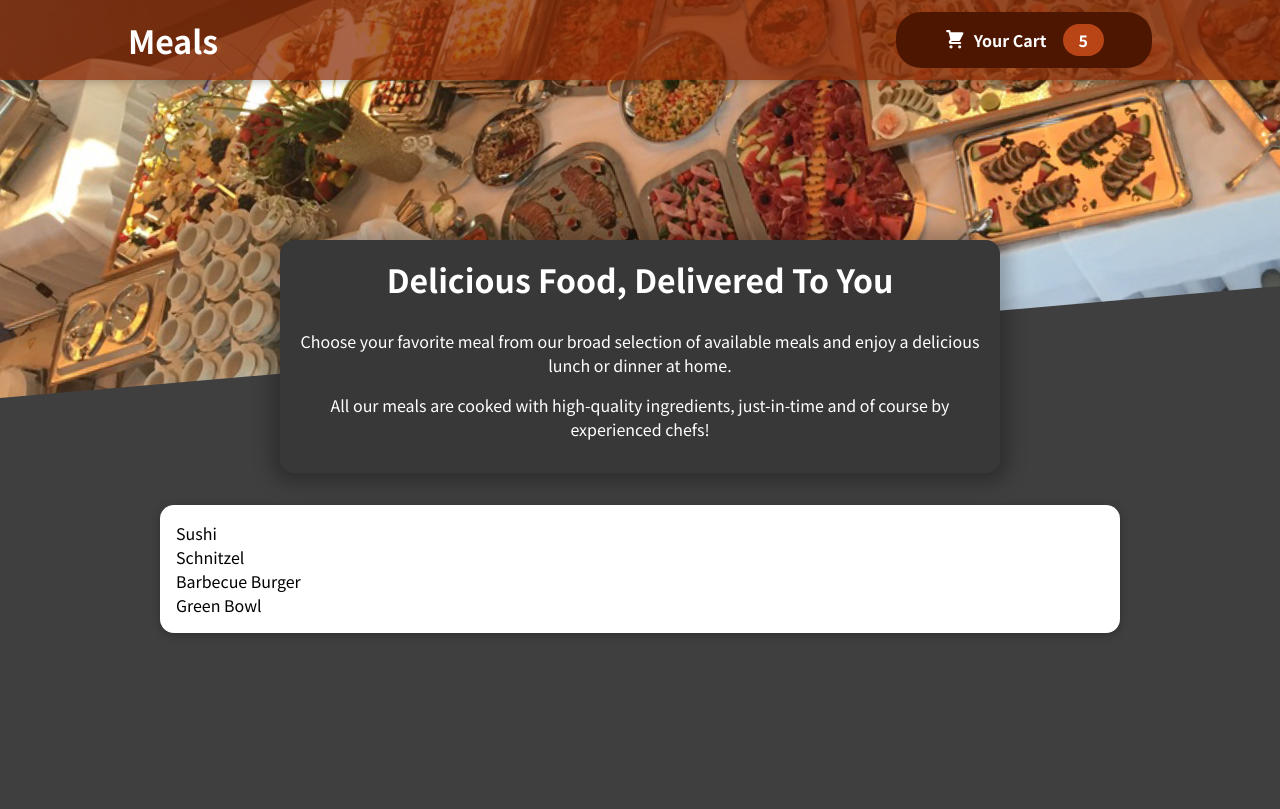
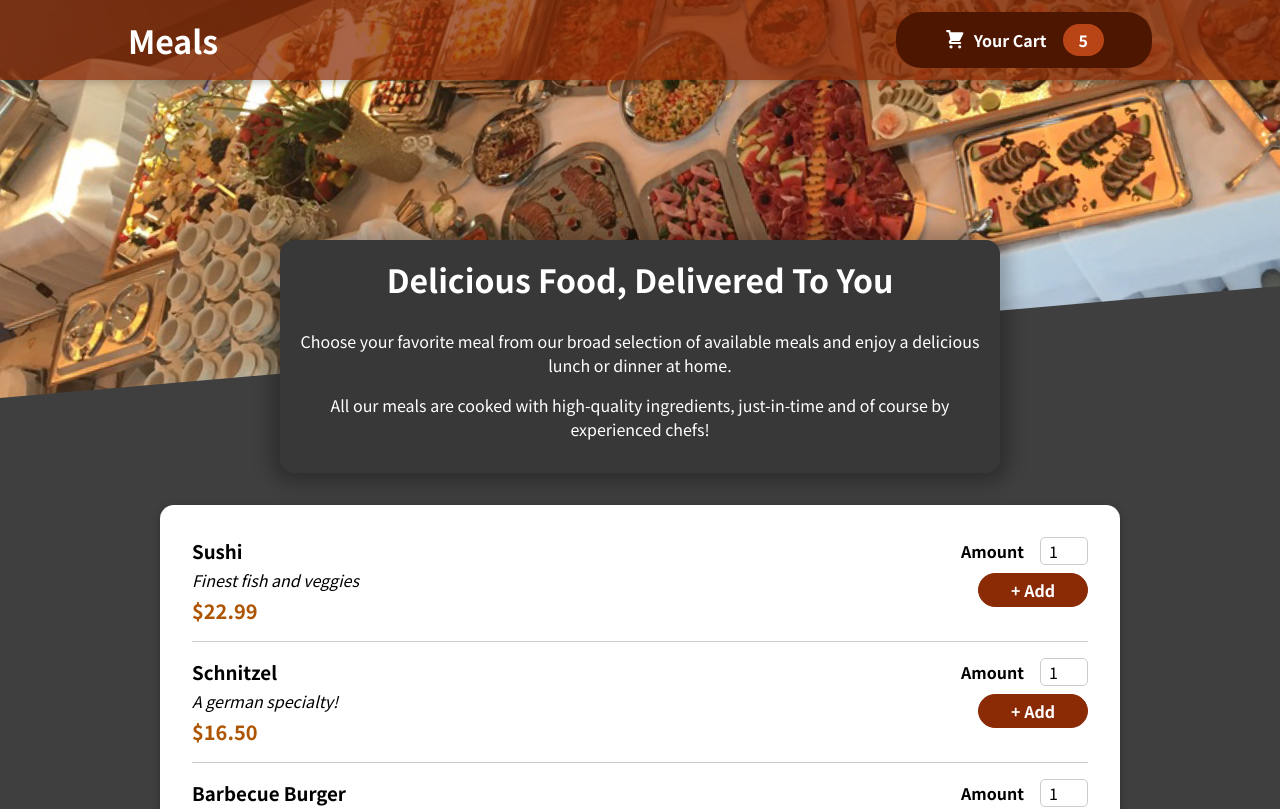
Before and after one commit to NMShihab/react-food-delivery-app, a React (Create React App) app: page / in a window 1280 px wide. Shown: the top 809 px of the page. Built offline with nearby package versions, Linux system fonts and the light colour scheme.

Commit message:
add meal component

```diff
--- a/src/components/Layout/Header.js
+++ b/src/components/Layout/Header.js
@@ -11,7 +11,7 @@
         <HeaderCartButton />
       </header>
       <div className={style_classes["main-image"]}>
-        <img src={mealsImage} />
+        <img src={mealsImage} alt="Meal Cover page" />
       </div>
     </React.Fragment>
   );
--- a/src/components/Meals/AvailableMeals.js
+++ b/src/components/Meals/AvailableMeals.js
@@ -1,6 +1,7 @@
 import React from "react";
 import style_classes from "./AvailableMeals.module.css";
 import Card from "../UI/Card";
+import MealItem from "./MealItem/MealItem";
 
 const DUMMY_MEALS = [
   {
@@ -30,8 +31,16 @@
 ];
 
 const AvailableMeals = () => {
-  const mealList = DUMMY_MEALS.map((meals) => <li>{meals.name}</li>);
-  console.log(mealList);
+  const mealList = DUMMY_MEALS.map((meals) => (
+    <MealItem
+      id={meals.id}
+      key={meals.id}
+      name={meals.name}
+      description={meals.description}
+      price={meals.price}
+    />
+  ));
+
   return (
     <section className={style_classes.meals}>
       <Card>
--- /dev/null
+++ b/src/components/Meals/MealItem/MealItem.js
@@ -0,0 +1,22 @@
+import React from "react";
+import style_classes from "./MealItem.module.css";
+import MealItemForm from "./MealItemForm";
+
+const MealItem = (props) => {
+  const price = `$${props.price.toFixed(2)}`;
+
+  return (
+    <li className={style_classes.meal}>
+      <div>
+        <h3>{props.name}</h3>
+        <div className={style_classes.description}>{props.description}</div>
+        <div className={style_classes.price}>{price}</div>
+      </div>
+      <div>
+        <MealItemForm />
+      </div>
+    </li>
+  );
+};
+
+export default MealItem;
--- /dev/null
+++ b/src/components/Meals/MealItem/MealItem.module.css
@@ -0,0 +1,22 @@
+.meal {
+  display: flex;
+  justify-content: space-between;
+  margin: 1rem;
+  padding-bottom: 1rem;
+  border-bottom: 1px solid #ccc;
+}
+
+.meal h3 {
+  margin: 0 0 0.25rem 0;
+}
+
+.description {
+  font-style: italic;
+}
+
+.price {
+  margin-top: 0.25rem;
+  font-weight: bold;
+  color: #ad5502;
+  font-size: 1.25rem;
+}
--- /dev/null
+++ b/src/components/Meals/MealItem/MealItemForm.js
@@ -0,0 +1,24 @@
+import React from "react";
+import Input from "../../UI/Input";
+import style_classes from "./MealItemForm.module.css";
+
+const MealItemForm = (props) => {
+  return (
+    <form className={style_classes.form}>
+      <Input
+        label="Amount"
+        input={{
+          id: "amount_" + props.id,
+          type: "number",
+          min: "1",
+          max: "5",
+          step: "1",
+          defaultValue: "1",
+        }}
+      />
+      <button>+ Add</button>
+    </form>
+  );
+};
+
+export default MealItemForm;
--- /dev/null
+++ b/src/components/Meals/MealItem/MealItemForm.module.css
@@ -0,0 +1,20 @@
+.form {
+  text-align: right;
+}
+
+.form button {
+  font: inherit;
+  cursor: pointer;
+  background-color: #8a2b06;
+  border: 1px solid #8a2b06;
+  color: white;
+  padding: 0.25rem 2rem;
+  border-radius: 20px;
+  font-weight: bold;
+}
+
+.form button:hover,
+.form button:active {
+  background-color: #641e03;
+  border-color: #641e03;
+}
--- /dev/null
+++ b/src/components/UI/Input.js
@@ -0,0 +1,13 @@
+import React from "react";
+import style_classes from "./Input.module.css";
+
+const Input = (props) => {
+  return (
+    <div className={style_classes.input}>
+      <label htmlFor={props.input.id}>{props.label}</label>
+      <input {...props.input} />
+    </div>
+  );
+};
+
+export default Input;
--- /dev/null
+++ b/src/components/UI/Input.module.css
@@ -0,0 +1,18 @@
+.input {
+  display: flex;
+  align-items: center;
+  margin-bottom: 0.5rem;
+}
+
+.input label {
+  font-weight: bold;
+  margin-right: 1rem;
+}
+
+.input input {
+  width: 3rem;
+  border-radius: 5px;
+  border: 1px solid #ccc;
+  font: inherit;
+  padding-left: 0.5rem;
+}
```
